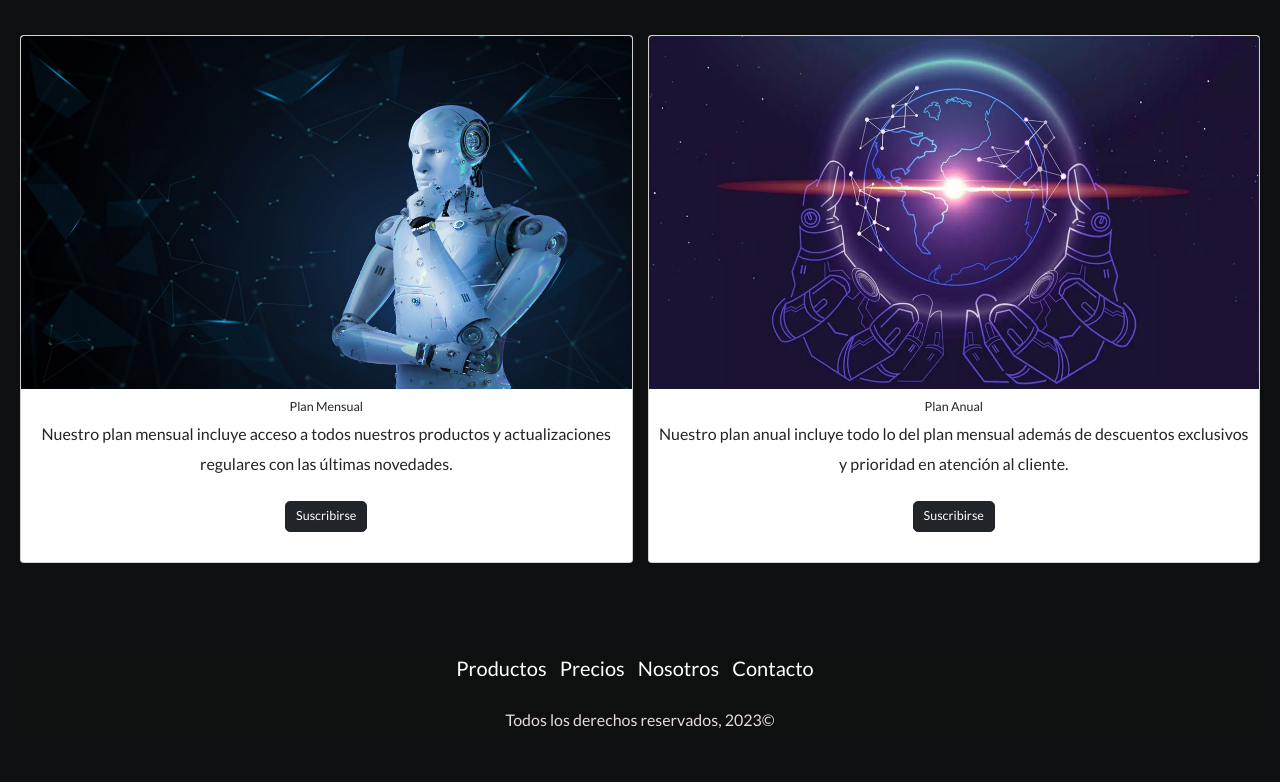
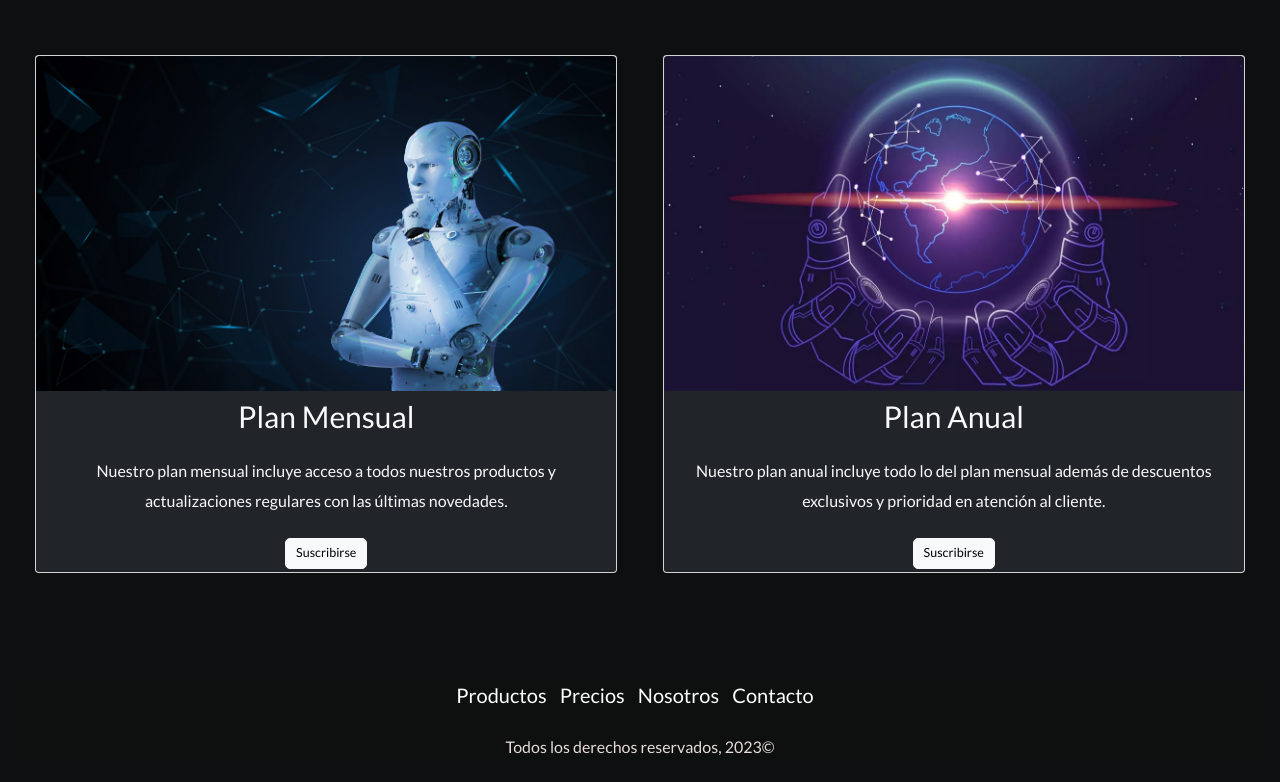
Before and after one commit to lautarodubravka/proyectofrontendcoderhouse, a website: page pages/prices.html in a window 1280 px wide. Shown: the part 575-1357 px from the top of the page. Before the commit the page ends 1330 px from the top, so only its background shows below. Drawn offline with nearby package versions, Linux system fonts and the light colour scheme; files that its build step writes are made by us from their sources.

Commit message:
update 10.1

```diff
--- a/pages/prices.html
+++ b/pages/prices.html
@@ -43,25 +43,25 @@
 <section>
   <h2>ACCEDE A NUESTROS PLANES</h2>
   <section id="productos" class="card-section">
-    <div class="container-fluid">
+    <div class="container-fluid card-prices-container">
       <div class="row">
         <div class="col-12 col-sm-6 text-center animate__animated animate__zoomIn">
           <div class="card">
             <img src="../img/KLAUS.jpg" class="card-img-top" alt="cerebro en nodos">
-            <div class="card-body">
-              <h5 class="card-title">Plan Mensual</h5>
-              <p class="card-text">Nuestro plan mensual incluye acceso a todos nuestros productos y actualizaciones regulares con las últimas novedades.</p>
-              <a href="#" class="btn btn-primary btn-dark btn-lg">Suscribirse</a>
+            <div class="card-body bg-dark">
+              <h3 class="card-title text-light">Plan Mensual</h3>
+              <p class="card-text text-light">Nuestro plan mensual incluye acceso a todos nuestros productos y actualizaciones regulares con las últimas novedades.</p>
+              <a href="#" class="btn btn-primary btn-light btn-lg">Suscribirse</a>
             </div>
           </div>
         </div>
         <div class="col-12 col-sm-6 text-center animate__animated animate__zoomIn">
           <div class="card">
             <img src="../img/spaceIA.jpg" class="card-img-top" alt="cara virtual">
-            <div class="card-body">
-              <h5 class="card-title">Plan Anual</h5>
-              <p class="card-text">Nuestro plan anual incluye todo lo del plan mensual además de descuentos exclusivos y prioridad en atención al cliente.</p>
-              <a href="#" class="btn btn-primary btn-dark btn-lg">Suscribirse</a>
+            <div class="card-body bg-dark">
+              <h3 class="card-title text-light">Plan Anual</h3>
+              <p class="card-text text-light">Nuestro plan anual incluye todo lo del plan mensual además de descuentos exclusivos y prioridad en atención al cliente.</p>
+              <a href="#" class="btn btn-primary btn-light btn-lg">Suscribirse</a>
             </div>
           </div>
         </div>
--- a/scss/styles.scss
+++ b/scss/styles.scss
@@ -19,17 +19,23 @@ $background-color_3: #c6d6d5;
 	margin-bottom: 1rem;
 	padding: 1rem 1rem;
 }
+.card-prices-container {
+	margin-top: 2rem;
+		}
 	.card {
-	width: 100%;
+	width: 95%;
+	height: 95%;
 	text-align: center;
 	display: flex;
 	overflow: hidden;
-	animation: ease-in-out;
+	animation: ease-out;
 	transform-origin: center;
 	margin-bottom: 1rem;
+	margin: auto;
 	&:hover {
-		transform: scale(1);
 		cursor:pointer;
+		transform: scale(1.1);
+		color:$color_2;
 	  }
 	img {
 	width: 100%;
@@ -43,19 +49,26 @@ margin-bottom: 2rem;
 .card-section {
 	margin-bottom: 1rem;
 	padding: 1rem 1rem;
+	overflow: hidden;
+	display: flex;
+	flex-direction: column;
+	justify-content: center;
+	align-items: center;
 }
 .card-text {
 	color: $color_7;
 	text-align: center;
 	align-content: space-between;
+	text-overflow: ellipsis;
 }
 .card-img-top {
 	width: 100%;
 	object-fit: cover;
 }
+/*NOSOTROS*/
 .text-margin {
 	margin: 0rem 4rem;
-	margin-bottom: 6rem;
+	margin-bottom: 8rem;
 }
 .small-img {
 	width: 100%;
```
Also changed, not shown: index.html (+1 -1 lines), CSS/styles.css, img/header.png.
